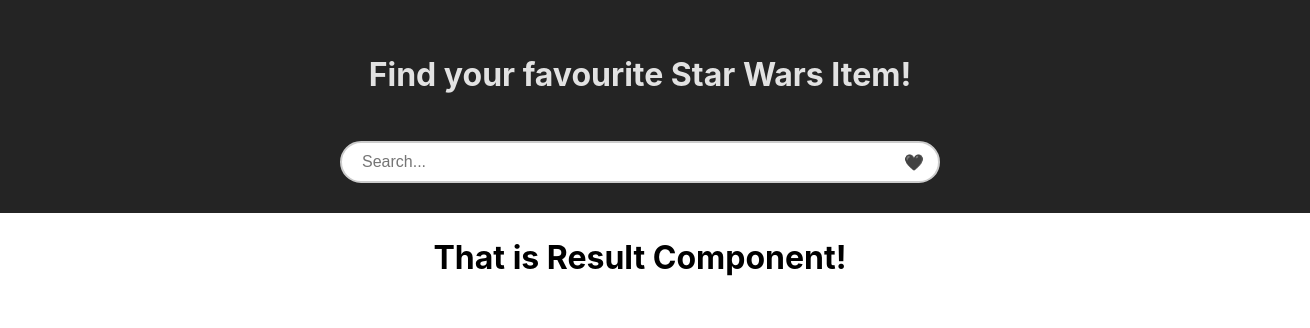
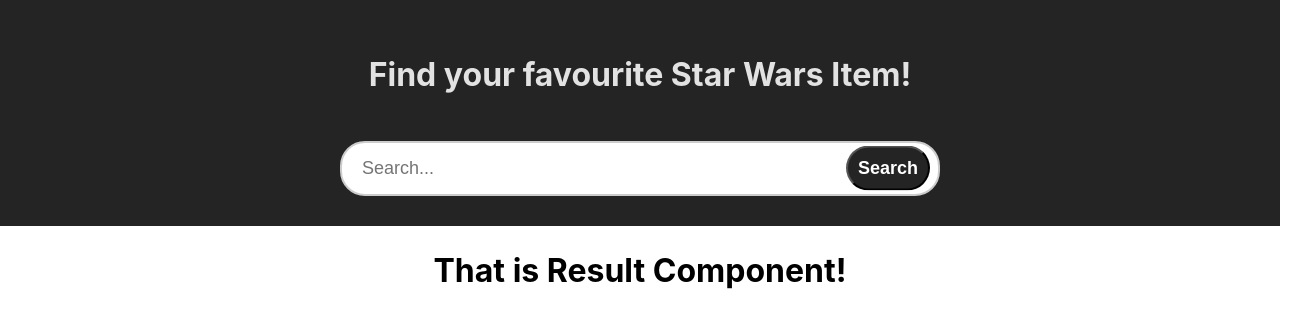
Before and after one commit to pdasya/starwars-info, a React (Vite) app: page / in a window 1280 px wide. Shown: the top 328 px of the page, 1310 px wide, since content can reach past the window. Built offline with nearby package versions, Linux system fonts and the light colour scheme.

Commit message:
feat: update search button styles

```diff
--- a/src/components/search-component/search-component.module.css
+++ b/src/components/search-component/search-component.module.css
@@ -8,7 +8,7 @@
   align-items: center;
   justify-content: center;
 
-  padding: 30px;
+  padding: 30px 0;
 }
 
 .searchContainer {
@@ -22,10 +22,10 @@
 
 .searchInput {
   width: 100%;
-  padding: 10px 20px;
+  padding: 15px 20px;
   border: 2px solid #ccc;
   border-radius: 25px;
-  font-size: 16px;
+  font-size: 18px;
 }
 
 .searchButton {
@@ -33,12 +33,23 @@
   right: 10px;
   top: 50%;
   transform: translateY(-50%);
-  background: none;
-  border: none;
   cursor: pointer;
-  font-size: 16px;
+  font-size: 18px;
+
+  color: white;
+  font-weight: 700;
+  background-color: #242424;
+  width: auto;
+  border-radius: 25px;
+  padding: 10px;
+
+  transition:
+    color 1s ease-in,
+    -webkit-text-stroke 1s ease-in;
 }
 
 .searchButton:hover {
-  color: #007bff;
+  background-color: white;
+  -webkit-text-stroke: 1px black;
+  color: transparent;
 }
--- a/src/components/search-component/search-component.tsx
+++ b/src/components/search-component/search-component.tsx
@@ -12,7 +12,7 @@
             className={styles.searchInput}
             placeholder="Search..."
           />
-          <button className={styles.searchButton}>🖤</button>
+          <button className={styles.searchButton}>Search</button>
         </div>
       </div>
     );
```
